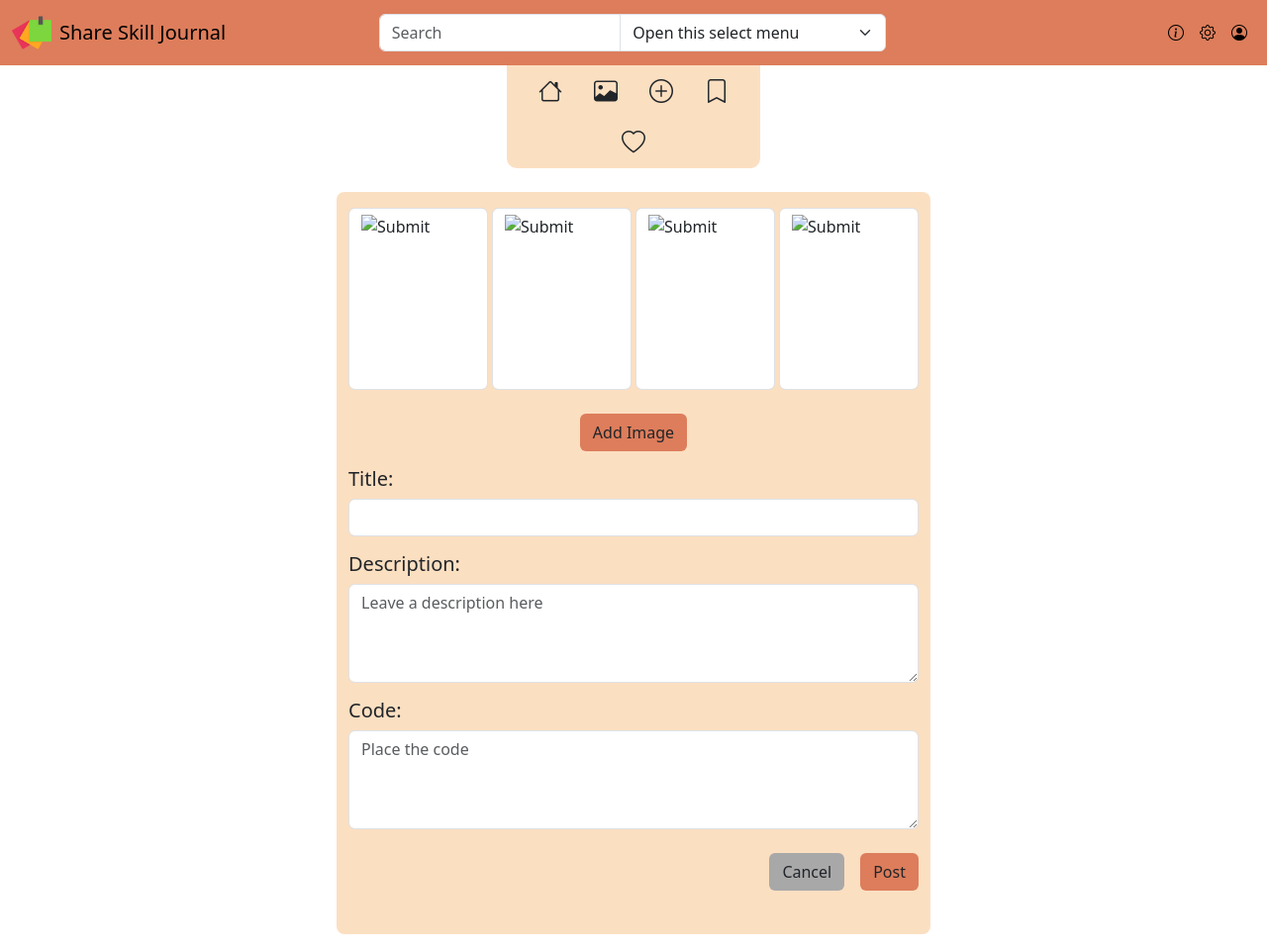
After one commit to V-Santhosh-Kumar/SkillShareJournal, a Flask app: template templates/post.html in a window 1280 px wide. The commit adds this page. Shown: the whole page at 99% size. Run offline with Flask 3, Linux system fonts and the light colour scheme; the template is opened without the code that fills it, so the values that code supplies are empty; parts of the project's set-up code (start-up, migrations or seed data) failed here and were passed over.

Commit message:
post.html are created and html templates are modified

```diff
--- /dev/null
+++ b/templates/post.html
@@ -0,0 +1,131 @@
+<!DOCTYPE html>
+<html lang="en">
+
+<head>
+    <meta charset="UTF-8">
+    <meta name="viewport" content="width=device-width, initial-scale=1.0">
+    <title>Feeds</title>
+
+    <link href="https://cdn.jsdelivr.net/npm/bootstrap@5.3.8/dist/css/bootstrap.min.css" rel="stylesheet"
+        integrity="sha384-sRIl4kxILFvY47J16cr9ZwB07vP4J8+LH7qKQnuqkuIAvNWLzeN8tE5YBujZqJLB" crossorigin="anonymous">
+
+    <link rel="stylesheet" href="https://cdn.jsdelivr.net/npm/bootstrap-icons@1.13.1/font/bootstrap-icons.min.css">
+
+
+</head>
+
+<body>
+    <nav class="navbar navbar-expand-lg" style="background-color: #DD7D5B ; ">
+        <div class="container-fluid">
+            <!-- Left: Logo + Brand -->
+            <a class="navbar-brand d-flex align-items-center" href="#">
+                <img src="../static/img/sticky-notes.png" alt="logo" width="40" class="me-2">
+                Share Skill Journal
+            </a>
+
+            <!-- Toggler for mobile -->
+            <button class="navbar-toggler" type="button" data-bs-toggle="offcanvas" data-bs-target="#offcanvasNavbar"
+                aria-controls="offcanvasNavbar" aria-label="Toggle navigation">
+                <span class="navbar-toggler-icon"></span>
+            </button>
+
+            <!-- Offcanvas Menu -->
+            <div class="offcanvas offcanvas-end" tabindex="-1" id="offcanvasNavbar">
+                <div class="offcanvas-header">
+                    <h5 class="offcanvas-title">Menu</h5>
+                    <button type="button" class="btn-close" data-bs-dismiss="offcanvas" aria-label="Close"></button>
+                </div>
+
+                <div class="offcanvas-body d-flex justify-content-between align-items-center w-100">
+                    <!-- Center: Search -->
+                    <form class="d-flex mx-auto w-50 input-group" role="search">
+                        <input class="form-control" type="search" placeholder="Search" aria-label="Search">
+                        <select class="form-select" aria-label="Default select example">
+                            <option selected>Open this select menu</option>
+                            <option value="1">One</option>
+                            <option value="2">Two</option>
+                            <option value="3">Three</option>
+                        </select>
+                    </form>
+                    <!-- Right: Nav links -->
+                    <ul class="navbar-nav ms-auto">
+                        <li class="nav-item">
+                            <a class="nav-link active" aria-current="page" href="#"><i
+                                    class="bi bi-info-circle"></i></a>
+                        </li>
+                        <li class="nav-item">
+                            <a class="nav-link active" aria-current="page" href="#"><i class="bi bi-gear"></i></a>
+                        </li>
+                        <li class="nav-item">
+                            <a class="nav-link active" aria-current="page" href="#"><i
+                                    class="bi bi-person-circle"></i></a>
+                        </li>
+
+                    </ul>
+                </div>
+            </div>
+        </div>
+    </nav>
+    <div style="padding: 0 40%;">
+        <ul class="nav justify-content-center"
+            style="border-bottom-left-radius: 10px; border-bottom-right-radius: 10px; background-color: #fbdfc1 ;">
+            <li class="nav-item">
+                <a class="nav-link active text-dark" aria-current="page" href="#"><i class="bi bi-house fs-4"></i></a>
+            </li>
+            <li class="nav-item">
+                <a class="nav-link text-dark" href="#"><i class="bi bi-image fs-4"></i></a>
+            </li>
+            <li class="nav-item">
+                <a class="nav-link text-dark" href="#"><i class="bi bi-plus-circle fs-4"></i></a>
+            </li>
+            <li class="nav-item">
+                <a class="nav-link text-dark" aria-disabled="true"><i class="bi bi-bookmark fs-4"></i></a>
+            </li>
+            <li class="nav-item">
+                <a class="nav-link text-dark" aria-disabled="true"><i class="bi bi-heart fs-4"></i></a>
+            </li>
+        </ul>
+    </div>
+
+    <div class="container mt-4 mb-3 rounded-3" style="background-color: #fbdfc1; height: 750px; width: 600px; ">
+        <div class="head d-flex column-gap-1 pt-3" style="height: 200px;">
+            <input type="image" class="form-control w-25">
+            <input type="image" class="form-control w-25">
+            <input type="image" class="form-control w-25">
+            <input type="image" class="form-control w-25">
+
+        </div>
+        <div class="button pt-4 d-flex justify-content-center">
+            <button class="btn btn" style="background-color: #DD7D5B;">Add Image</button>
+        </div>
+        <div class="body pt-3">
+            <label for="title">
+                <h5>Title:</h5>
+            </label>
+            <input type="text" class="form-control">
+            <label for="description" class="pt-3">
+                <h5>Description:</h5>
+            </label>
+            <textarea class="form-control" placeholder="Leave a description here" id="floatingTextarea2"
+                style="height: 100px"></textarea>
+            <label for="code" class="pt-3">
+                <h5>Code:</h5>
+            </label>
+            <textarea class="form-control" placeholder="Place the code" id="floatingTextarea2"
+                style="height: 100px"></textarea>
+        </div>
+        <div class="modal-footer pt-4" style="background-color: #fbdfc1;">
+            <input type="hidden" id="roleId">
+            <div class="buttons d-flex justify-content-center">
+                <button type="button" class="btn btn me-2 mb-4" data-bs-dismiss="modal" style="background-color: rgb(168, 168, 168);">Cancel</button>
+                <button type="submit" class="btn btn ms-2 mb-4" style="background-color: #DD7D5B;">Post</button>
+            </div>
+        </div>
+    </div>
+
+    <script src="https://cdn.jsdelivr.net/npm/bootstrap@5.3.8/dist/js/bootstrap.bundle.min.js"
+        integrity="sha384-FKyoEForCGlyvwx9Hj09JcYn3nv7wiPVlz7YYwJrWVcXK/BmnVDxM+D2scQbITxI"
+        crossorigin="anonymous"></script>
+</body>
+
+</html>
--- a/templates/tag.html
+++ b/templates/tag.html
@@ -135,7 +135,7 @@
             <div class="modal-dialog">
                 <div class="modal-content">
                     <form id="userInput">
-                        <div class="container d-flex flex-column  w-100 rounded-3" style=" background-color: #EBD6FB;">
+                        <div class="container d-flex flex-column  w-100 rounded-3" style=" background-color: #fbdfc1;">
                             <div class="mb-3">
                                 <label for="InputUserName" class="form-label mt-2">Tag name</label>
                                 <input type="text" class="form-control" id="TagName" placeholder="">
--- a/templates/user.html
+++ b/templates/user.html
@@ -138,7 +138,7 @@
             <div class="modal-dialog">
                 <div class="modal-content">
                     <form id="userInput">
-                        <div class="container d-flex flex-column  w-100 rounded-3" style=" background-color: #EBD6FB;">
+                        <div class="container d-flex flex-column  w-100 rounded-3" style=" background-color: #fbdfc1;">
                             <div class="mb-3">
                                 <label for="InputUserName" class="form-label mt-2">Username</label>
                                 <input type="text" class="form-control" id="UserName" placeholder="">
```
Also changed, not shown: templates/layout.html (+7 -60 lines), templates/role.html (+7 -7 lines).
